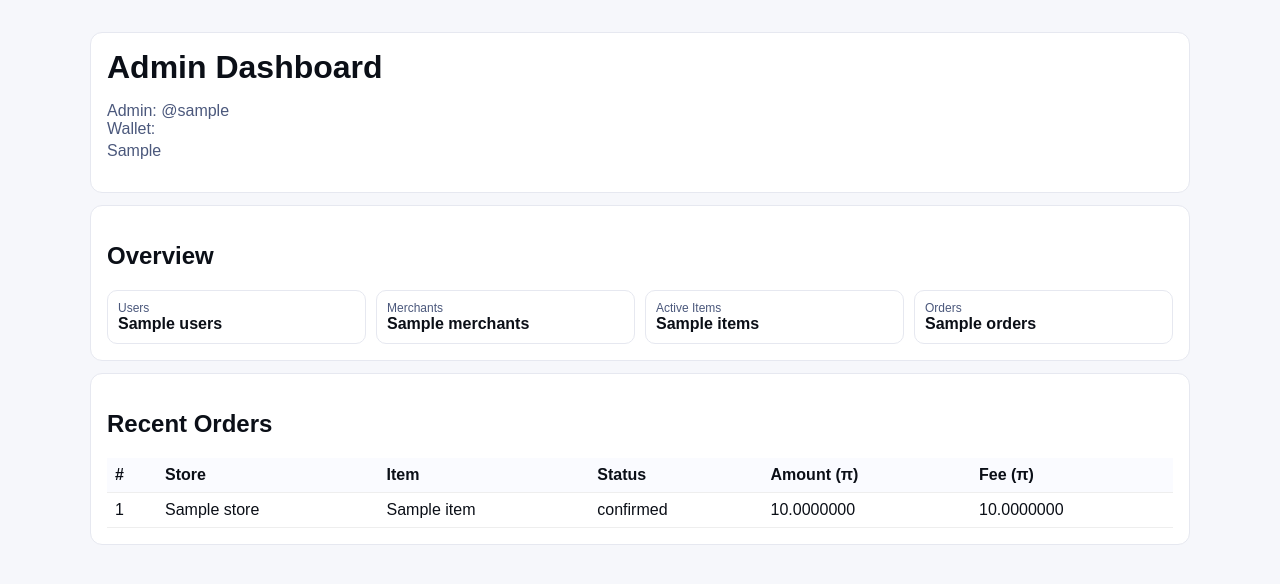
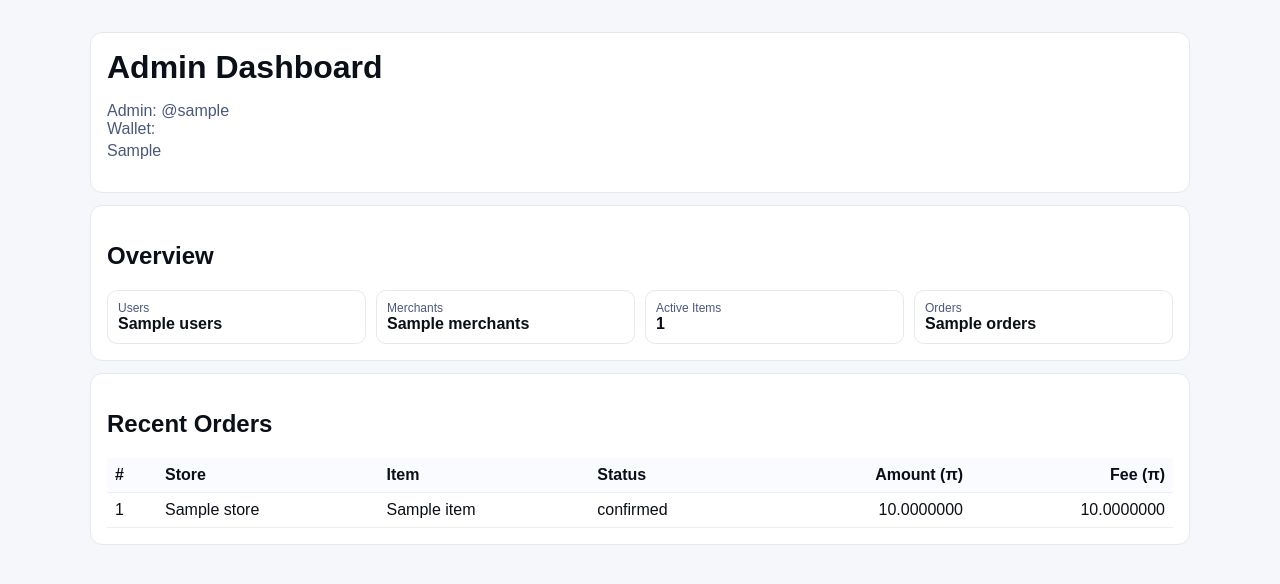
Before and after one commit to TheCaveMembership/izzapay, a Flask app: template templates/admin.html in a window 1280 px wide. Shown: the top 584 px of the page. Run offline with Flask 3, Linux system fonts and the light colour scheme; the template is opened without the code that fills it: most values are stand-ins (such as "Sample title", 1, 10 or a date in 2020); parts of the project's set-up code (start-up, migrations or seed data) failed here and were passed over.

Commit message:
Update admin.html

```diff
--- a/templates/admin.html
+++ b/templates/admin.html
@@ -9,21 +9,22 @@
     .wrap{max-width:1100px;margin:0 auto;padding:20px}
     .card{background:#fff;border:1px solid #e6e8f0;border-radius:12px;padding:16px;margin-top:12px}
     h1{margin:0 0 6px}
-    table{width:100%;border-collapse:collapse}
+
+    /* Table */
+    .table-wrap{width:100%;overflow-x:auto} /* prevents leaking on narrow screens */
+    table{width:100%;border-collapse:collapse;min-width:680px} /* give columns breathing room */
     th,td{padding:8px;border-bottom:1px solid #eee;text-align:left;vertical-align:top}
     th{background:#fafbff}
+    td.num, th.num{white-space:nowrap;font-variant-numeric:tabular-nums;text-align:right}
+
     .stats{display:grid;grid-template-columns:repeat(4,minmax(0,1fr));gap:10px}
     .stat{border:1px solid #e6e8f0;border-radius:10px;padding:10px;background:#fff}
     .k{font-size:12px;color:#4b587c}
     .v{font-weight:800}
     .muted{color:#4b587c}
-    /* NEW: allow wallet address to wrap */
-    .wallet {
-      word-break: break-all;
-      overflow-wrap: anywhere;
-      display:block;
-      margin-top:4px;
-    }
+
+    /* Wallet wraps nicely */
+    .wallet{word-break:break-all;overflow-wrap:anywhere;display:block;margin-top:4px}
   </style>
 </head>
 <body>
@@ -41,17 +42,25 @@
       <div class="stats">
         <div class="stat"><div class="k">Users</div><div class="v">{{ totals.users or 0 }}</div></div>
         <div class="stat"><div class="k">Merchants</div><div class="v">{{ totals.merchants or 0 }}</div></div>
-        <div class="stat"><div class="k">Active Items</div><div class="v">{{ totals['items'] or 0 }}</div></div>
+        <div class="stat"><div class="k">Active Items</div><div class="v">{{ totals.items_count or 0 }}</div></div>
         <div class="stat"><div class="k">Orders</div><div class="v">{{ totals.orders or 0 }}</div></div>
       </div>
     </div>
 
     <div class="card">
       <h2>Recent Orders</h2>
+      <div class="table-wrap">
         <table>
-        <thead><tr>
-          <th>#</th><th>Store</th><th>Item</th><th>Status</th><th>Amount (π)</th><th>Fee (π)</th>
-        </tr></thead>
+          <thead>
+            <tr>
+              <th>#</th>
+              <th>Store</th>
+              <th>Item</th>
+              <th>Status</th>
+              <th class="num">Amount (π)</th>
+              <th class="num">Fee (π)</th>
+            </tr>
+          </thead>
           <tbody>
             {% for r in recent %}
             <tr>
@@ -59,8 +68,8 @@
               <td>{{ r.store }}</td>
               <td>{{ r.item }}</td>
               <td>{{ r.status }}</td>
-            <td>{{ '%.7f'|format((r.pi_amount or 0)|float) }}</td>
-            <td>{{ '%.7f'|format((r.pi_fee or 0)|float) }}</td>
+              <td class="num">{{ '%.7f'|format((r.pi_amount or 0)|float) }}</td>
+              <td class="num">{{ '%.7f'|format((r.pi_fee or 0)|float) }}</td>
             </tr>
             {% else %}
             <tr><td colspan="6" class="muted">No orders yet.</td></tr>
@@ -69,5 +78,6 @@
         </table>
       </div>
     </div>
+  </div>
 </body>
 </html>
```
Lines whose indentation alone changed are shown as unchanged.
